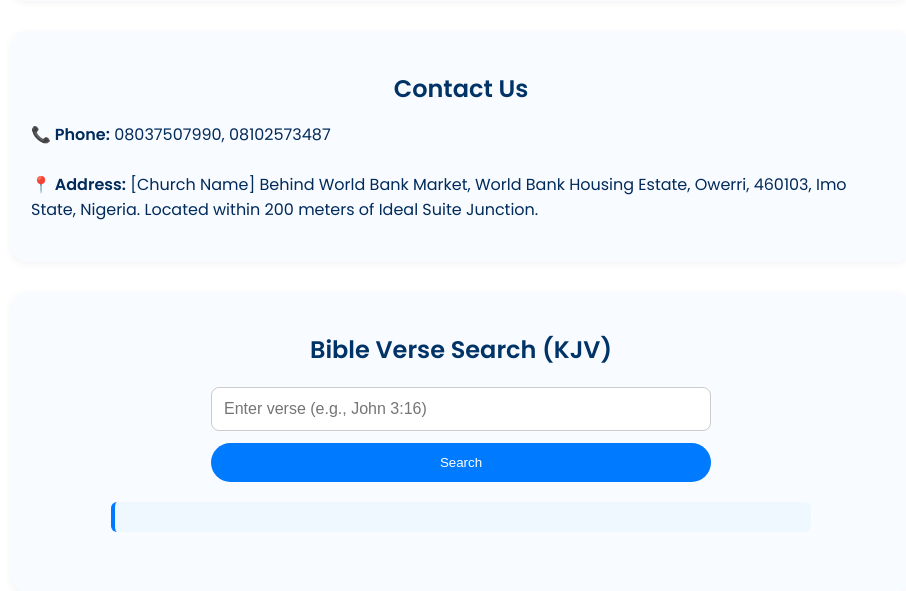
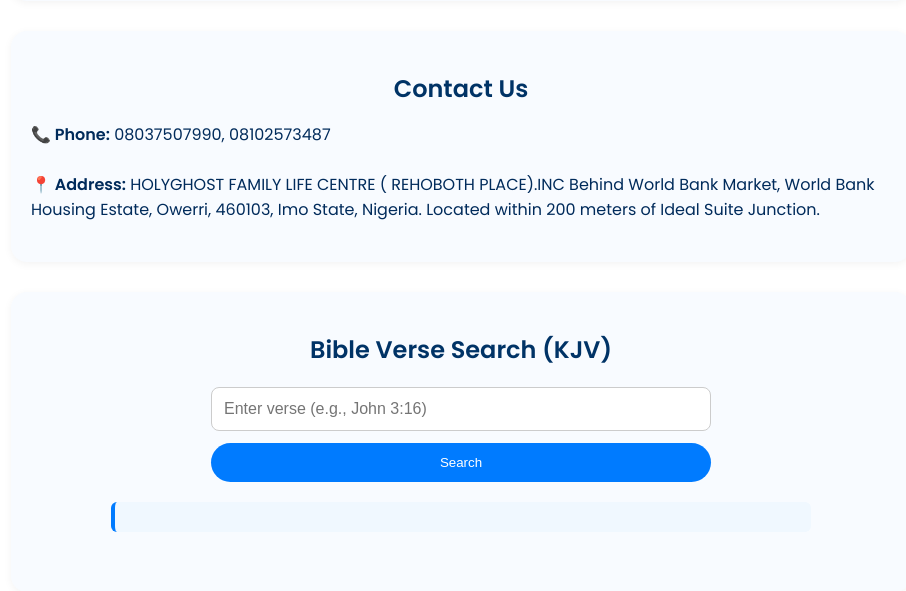
Before and after one commit to hflcrehobothplace-create/Rehoboth-Place.HFLC, a Flask app: page / in a window 1280 px wide. Shown: the part 1960-2551 px from the top of the page, without its empty margins (179-1085 px from the left). Run offline with Flask 3, Linux system fonts and the light colour scheme.

Commit message:
Update contact address in index.html

```diff
--- a/templates/index.html
+++ b/templates/index.html
@@ -820,7 +820,7 @@ header {
     <h2>Contact Us</h2>
     <p><strong>📞 Phone:</strong> 08037507990, 08102573487</p><br>
     <p><strong>📍 Address:</strong>
- [Church Name]
+HOLYGHOST FAMILY LIFE CENTRE ( REHOBOTH PLACE).INC
 Behind World Bank Market,
 World Bank Housing Estate,
 Owerri, 460103,
```
